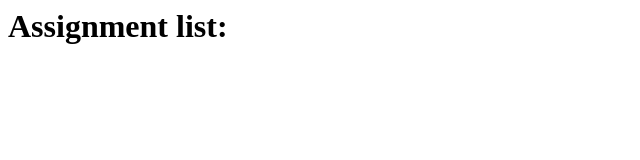
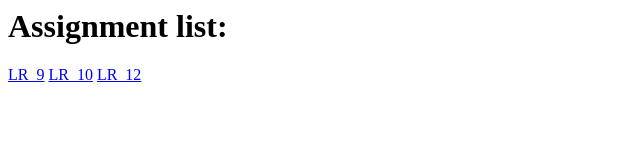
Before and after one commit to narkeffich/narkeffich.github.io, a plain HTML site: page index.html in a window 1280 px wide. Shown: the whole page, without its empty margins (0-640 px from the left). Drawn offline with Linux system fonts and the light colour scheme.

Commit message:
Update index.html

```diff
--- a/index.html
+++ b/index.html
@@ -4,9 +4,9 @@
   </head>
   <body>
     <h1>Assignment list:</h1>
-    <a href='/14.12.19/LR_9'></a>
-    <a href='/14.12.19/LR_10'></a>
-    <a href='/14.12.19/LR_11'></a>
+    <a href='/14.12.19/LR_9'>LR_9</a>
+    <a href='/14.12.19/LR_10'>LR_10</a>
+    <a href='/14.12.19/LR_11'>LR_12</a>
     <a href=''></a>
   </body>
 </html>
```
